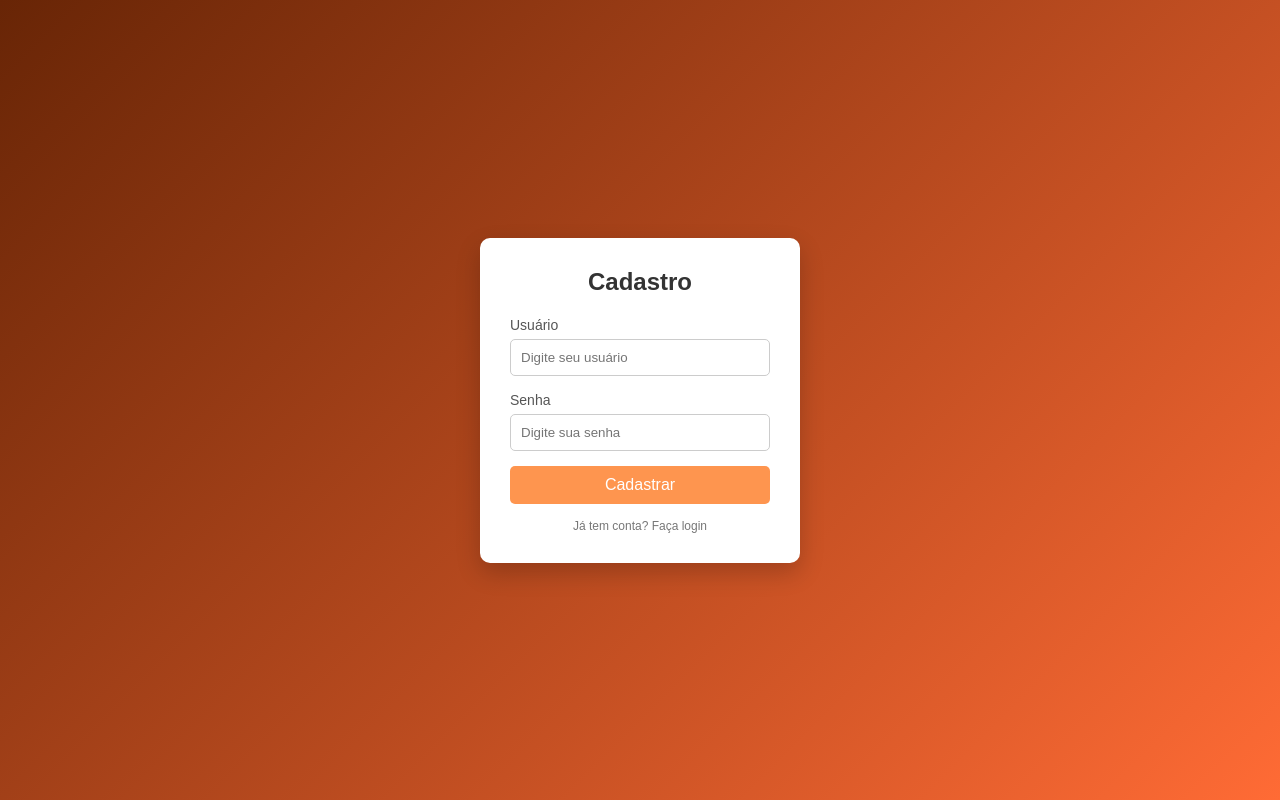
After one commit to Maria-Touzo/DEV_burguer, a Flask app: page /tela_cadastro in a window 1280 px wide. The commit adds this page. Run offline with Flask 3, Linux system fonts and the light colour scheme.

Commit message:
finalizando o cadastro

```diff
--- a/app.py
+++ b/app.py
@@ -1,5 +1,6 @@
-from flask import Flask, render_template
+from flask import Flask, render_template, request, redirect
 from model.requisitos import recuperar_requisitos, destaque, recuperar_produto
+from model.usuario import adicionar_usuario
 
 app = Flask(__name__)
 
@@ -13,7 +14,22 @@ def pag_index():
 @app.route("/produto/<codigo>")
 def pagina_pagina2(codigo):
     produto = recuperar_produto(codigo)
-    return render_template("produto.html", produtos = produto)
+    produto["preco"] = f"{produto['preco']:.2f}"
+    return render_template("produto.html", produto = produto)
+
+@app.route("/tela_cadastro", methods=["GET"])
+def api_cadastro():
+    return render_template("tela_cadastro.html")
+
+@app.route("/tela_cadastro", methods=["POST"])
+def pegar_dados():
+    nome_usuario = request.form.get("usuario")
+    senha = request.form.get("senha")
+
+    if adicionar_usuario(nome_usuario, senha):
+        return redirect ("/tela_cadastro")
+    else:
+        return "ERRO"
 
 
 
--- /dev/null
+++ b/static/src/styles/tela_cadastro.css
@@ -0,0 +1,75 @@
+* {
+  margin: 0;
+  padding: 0;
+  box-sizing: border-box;
+  font-family: Arial, sans-serif;
+}
+
+body {
+  height: 100vh;
+  background: linear-gradient(135deg, #682506, #ff6b35);
+  display: flex;
+  align-items: center;
+  justify-content: center;
+}
+
+.container {
+  background: #fff;
+  padding: 30px;
+  border-radius: 10px;
+  width: 320px;
+  box-shadow: 0 10px 25px rgba(0,0,0,0.2);
+  text-align: center;
+}
+
+h2 {
+  margin-bottom: 20px;
+  color: #333;
+}
+
+.input-group {
+  margin-bottom: 15px;
+  text-align: left;
+}
+
+label {
+  font-size: 14px;
+  color: #555;
+}
+
+input {
+  width: 100%;
+  padding: 10px;
+  margin-top: 5px;
+  border: 1px solid #ccc;
+  border-radius: 5px;
+  outline: none;
+  transition: 0.3s;
+}
+
+input:focus {
+  border-color: #fe864f;
+  box-shadow: 0 0 5px rgba(254, 149, 79, 0.5);
+}
+
+button {
+  width: 100%;
+  padding: 10px;
+  border: none;
+  background: #fe954f;
+  color: white;
+  font-size: 16px;
+  border-radius: 5px;
+  cursor: pointer;
+  transition: 0.3s;
+}
+
+button:hover {
+  background: #ff9100;
+}
+
+.footer {
+  margin-top: 15px;
+  font-size: 12px;
+  color: #777;
+}
--- a/templates/index.html
+++ b/templates/index.html
@@ -27,7 +27,7 @@
               alt="{{destaque.nome}}"
               class="category-item__img"
             />
-            <a href="{{destaque.codigo}}" class="button button--small">EU QUERO</a>
+            <a href="/produto/{{destaque.codigo}}" class="button button--small">EU QUERO</a>
           </div>
         {% endfor %}
         </div>
@@ -56,7 +56,7 @@
               </p>
               <div class="card__footer">
                 <span class="card__price">R$ 25,00</span>
-                <button class="button button--small">Comprar</button>
+                <a href="/produto/{{produto.codigo}}"><button class="button button--small">Comprar</button></a>
               </div>
             </div>
           </article>
--- a/templates/produto.html
+++ b/templates/produto.html
@@ -20,8 +20,8 @@
         <p class="product__description">
           {{produto.descricao}}
         </p>
-        <span class="product__price">{{produto.preco}}</span>
-        <button class="button button--primary">Comprar 🍔</button>
+        <span class="product__price">R$ {{produto.preco}}</span>
+        <button class="button button--primary">comprar 🍔</button>
       </div>
 
     </div>
--- /dev/null
+++ b/templates/tela_cadastro.html
@@ -0,0 +1,33 @@
+<!DOCTYPE html>
+<html lang="pt-BR">
+<head>
+  <meta charset="UTF-8">
+  <title>Cadastro</title>
+  <link rel="stylesheet" href="/static/src/styles/tela_cadastro.css">
+</head>
+<body>
+
+  <div class="container">
+    <h2>Cadastro</h2>
+
+    <form action="/tela_cadastro" method="post">
+      <div class="input-group">
+        <label for="usuario">Usuário</label>
+        <input type="text" id="usuario" name="usuario" placeholder="Digite seu usuário" required>
+      </div>
+
+      <div class="input-group">
+        <label for="senha">Senha</label>
+        <input type="password" id="senha" name="senha" placeholder="Digite sua senha" required>
+      </div>
+
+      <button type="submit">Cadastrar</button>
+    </form>
+
+    <div class="footer">
+      Já tem conta? Faça login
+    </div>
+  </div>
+
+</body>
+</html>
```
Also changed, not shown: model/usuario.py (added, +20 -0 lines).
